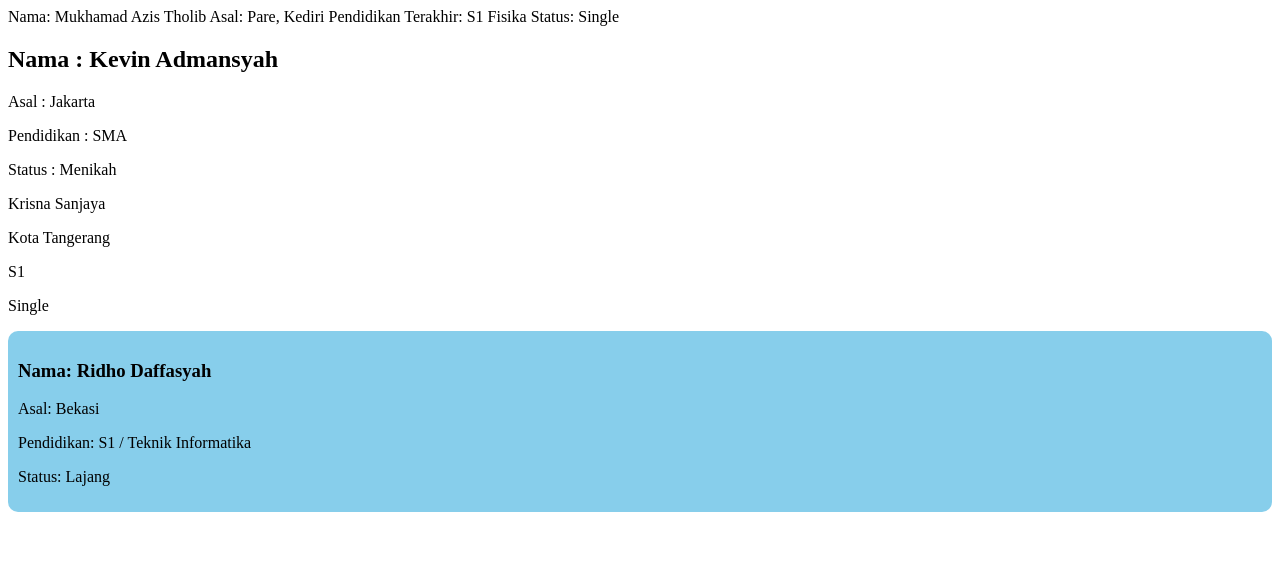
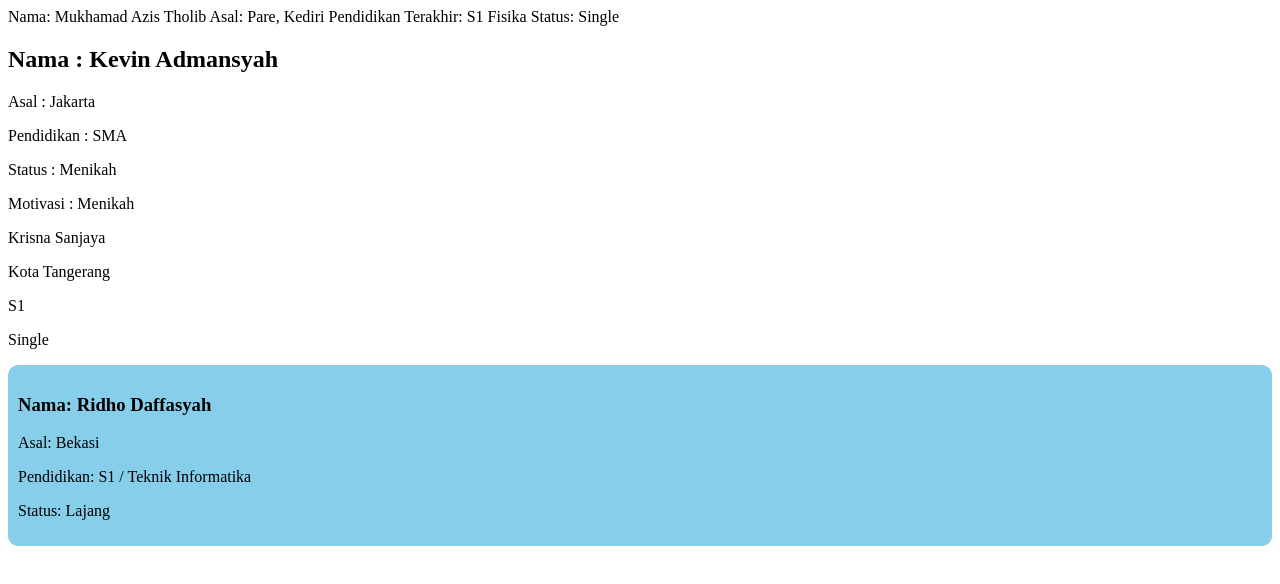
Before and after one commit to ridhodaffasyah/Day6-Sesi2-Group, a plain HTML site: page index.html in a window 1280 px wide. Drawn offline with Linux system fonts and the light colour scheme.

Commit message:
Add Motivasi

```diff
--- a/index.html
+++ b/index.html
@@ -20,6 +20,7 @@
         <p>Asal    : Jakarta</p>
         <p>Pendidikan : SMA</p>
         <p>Status : Menikah</p>
+        <p>Motivasi : Menikah</p>
     </section>
 
     <section id="3">
```
